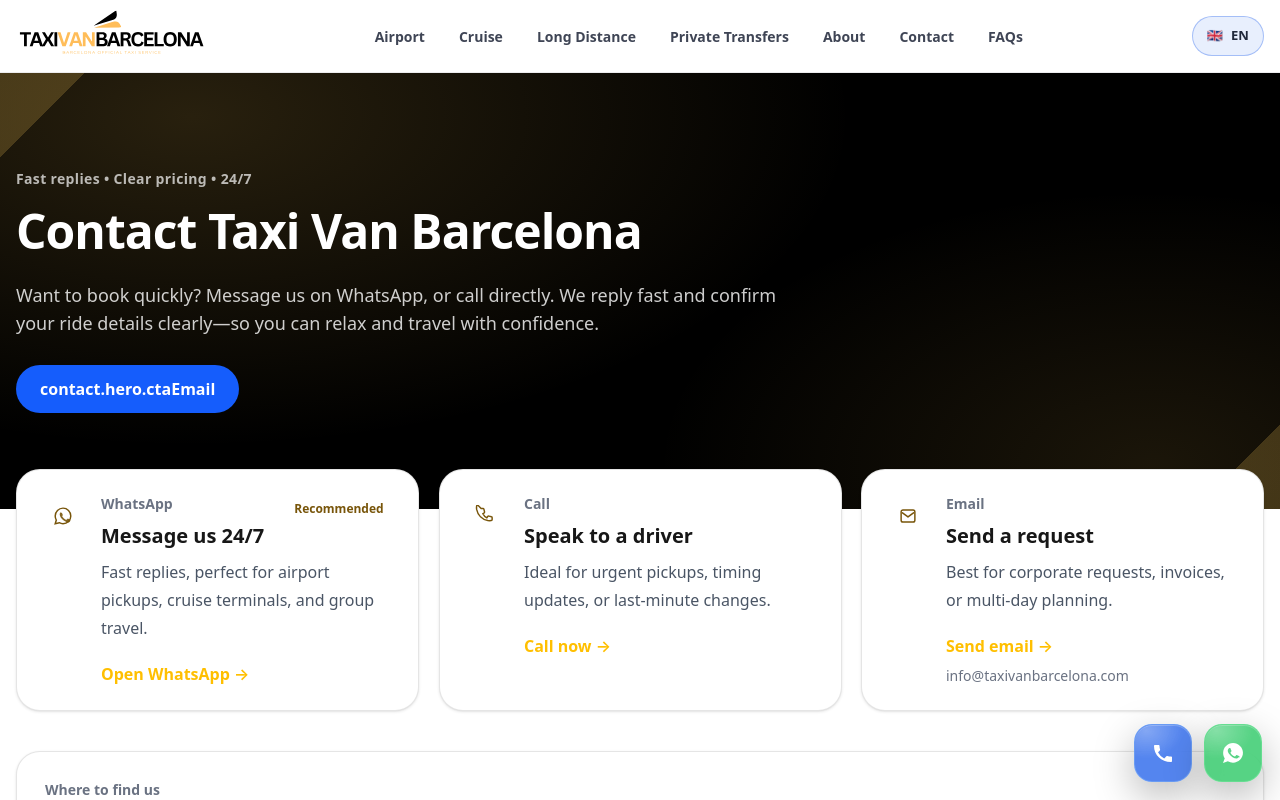
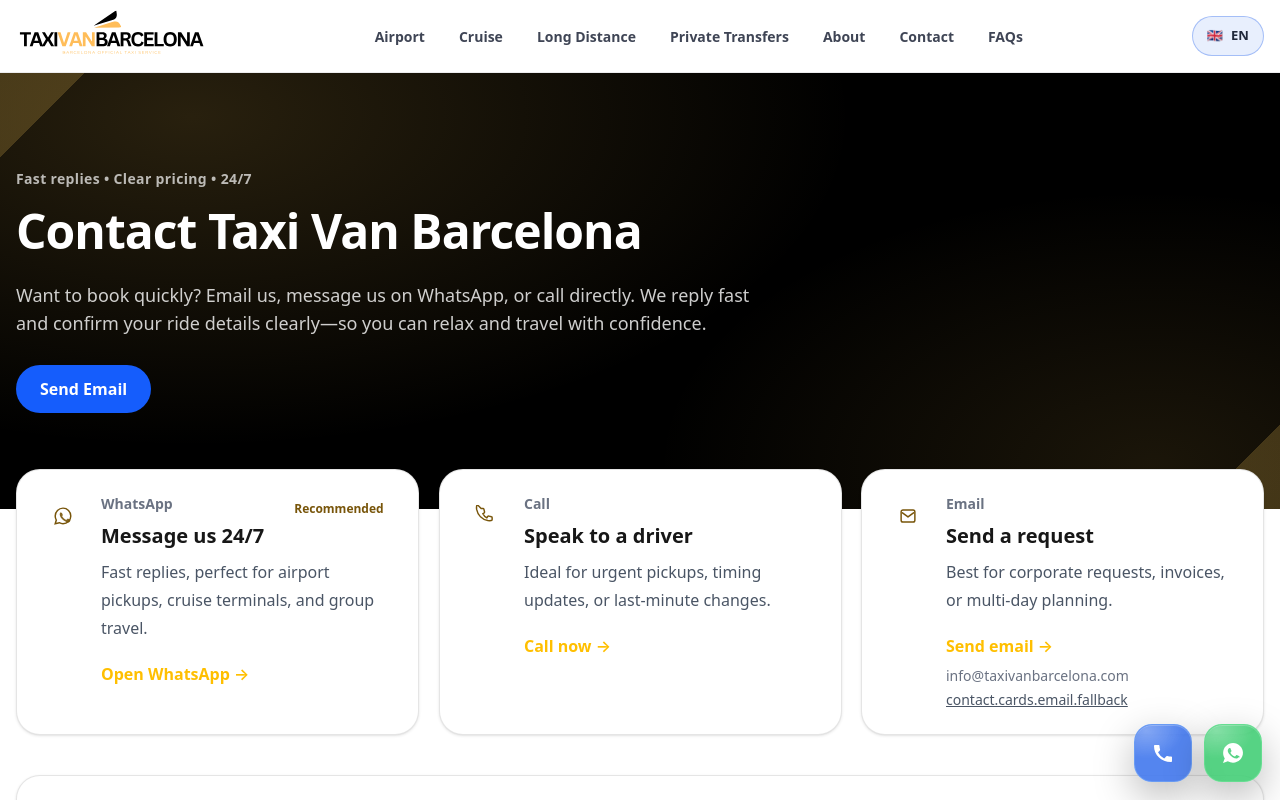
Before and after one commit to insidedopamineacademy-cmd/taxivanbarcelona, a Next.js app: page /en/contact in a window 1280 px wide. Shown: the top 800 px of the page. Built offline with nearby package versions, Linux system fonts and the light colour scheme.

Commit message:
Fix contact page email CTA, Gmail compose link, and translations

```diff
--- a/app/[locale]/contact/page.tsx
+++ b/app/[locale]/contact/page.tsx
@@ -10,6 +10,8 @@ const ADDRESS = "Av Parallel 49, 08001 Barcelona";
 const GMAPS_QUERY = encodeURIComponent(ADDRESS);
 const GOOGLE_MAPS_LINK = `https://www.google.com/maps/search/?api=1&query=${GMAPS_QUERY}`;
 const APPLE_MAPS_LINK = `https://maps.apple.com/?q=${GMAPS_QUERY}`;
+const MAILTO_LINK = `mailto:${EMAIL}`;
+const GMAIL_COMPOSE_LINK = `https://mail.google.com/mail/?view=cm&fs=1&to=${encodeURIComponent(EMAIL)}`;
 
 export async function generateMetadata(): Promise<Metadata> {
   let locale = "en";
@@ -123,7 +125,9 @@ export default async function ContactPage() {
             <div className="mt-7 flex flex-wrap gap-3">
               <a
                 className="btn px-6 py-3 rounded-full bg-blue-600 text-white hover:bg-blue-700 font-semibold"
-                href={`mailto:${EMAIL}`}
+                href={GMAIL_COMPOSE_LINK}
+                target="_blank"
+                rel="noreferrer"
               >
                 {tr("hero.ctaEmail", "Email Us")}
               </a>
@@ -229,7 +233,9 @@ export default async function ContactPage() {
 
           {/* Email */}
           <a
-            href={`mailto:${EMAIL}`}
+            href={GMAIL_COMPOSE_LINK}
+            target="_blank"
+            rel="noreferrer"
             className="card-float group rounded-3xl border border-black/10 bg-white p-6 shadow-sm transition"
           >
             <div className="flex items-start gap-4">
@@ -268,6 +274,11 @@ export default async function ContactPage() {
                 </p>
                 <p className="mt-5 font-semibold text-gold">{tr("cards.email.cta", "Send email →")}</p>
                 <p className="mt-2 text-sm text-gray-500 break-words">{EMAIL}</p>
+                <p className="mt-1 text-sm">
+                  <a className="underline text-gray-600 hover:text-black" href={MAILTO_LINK}>
+                    {tr("cards.email.fallback", "Open in your email app")}
+                  </a>
+                </p>
               </div>
             </div>
           </a>
--- a/messages/en.json
+++ b/messages/en.json
@@ -657,9 +657,10 @@
     "hero": {
       "kicker": "Fast replies • Clear pricing • 24/7",
       "title": "Contact Taxi Van Barcelona",
-      "subtitle": "Want to book quickly? Message us on WhatsApp, or call directly. We reply fast and confirm your ride details clearly—so you can relax and travel with confidence.",
+      "subtitle": "Want to book quickly? Email us, message us on WhatsApp, or call directly. We reply fast and confirm your ride details clearly—so you can relax and travel with confidence.",
       "ctaWhatsApp": "WhatsApp Now",
-      "ctaCall": "Call Now"
+      "ctaCall": "Call Now",
+      "ctaEmail": "Send Email"
     },
     "cards": {
       "whatsapp": {
```
